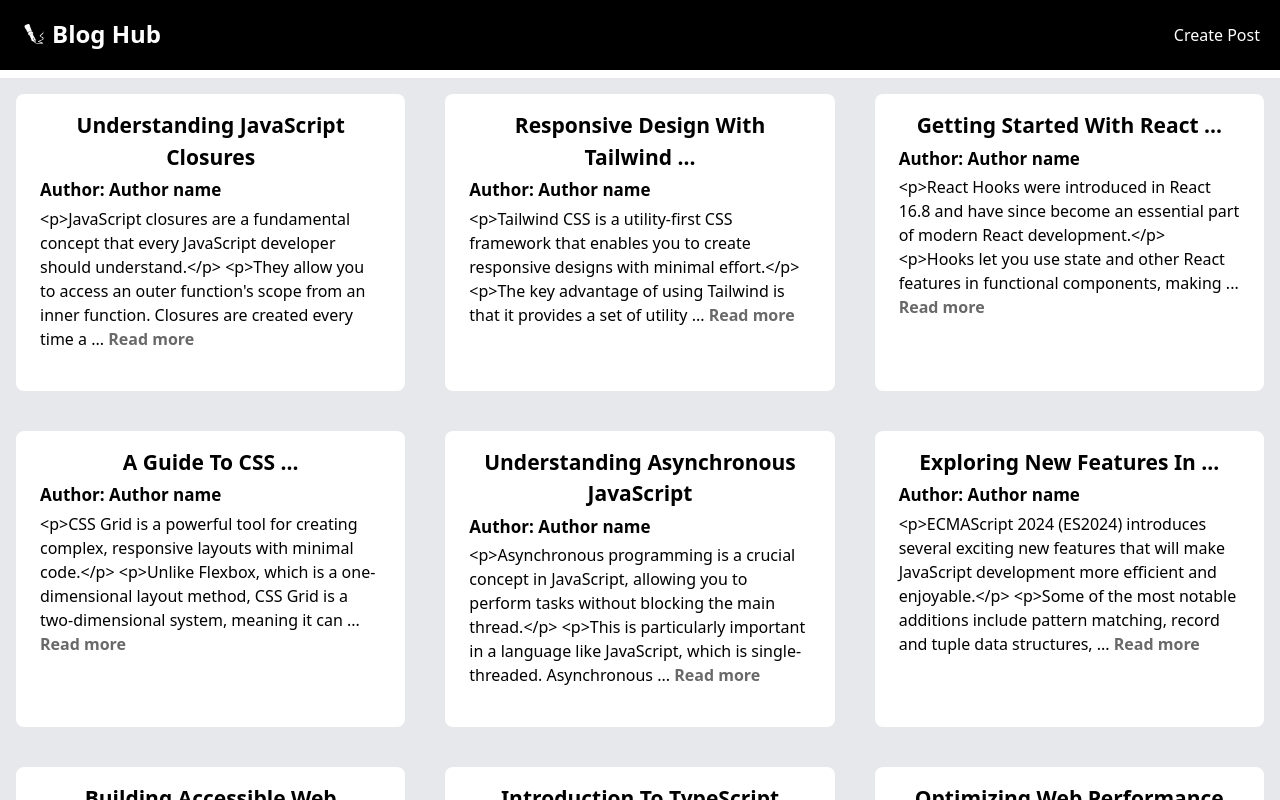
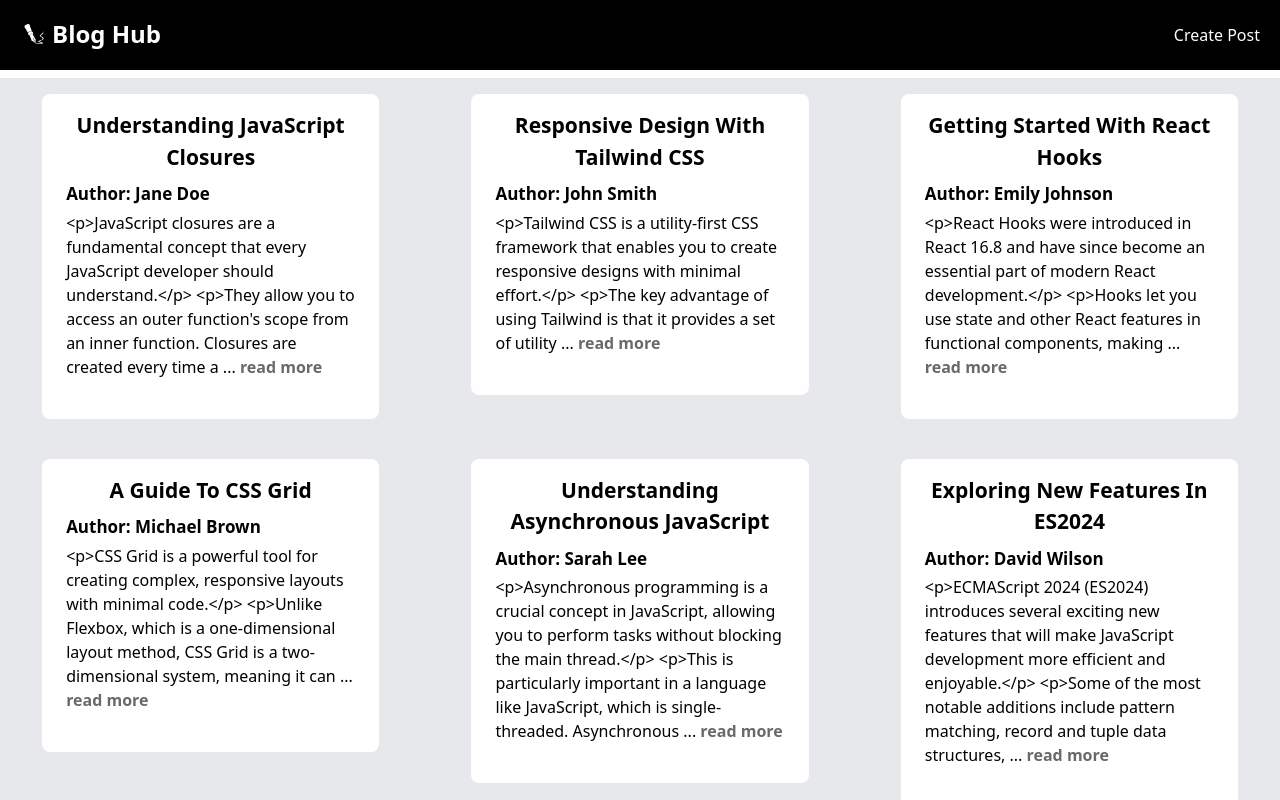
Before and after one commit to RanaMohamad21/Blog-Hub, a React (Vite) app: page / in a window 1280 px wide. Shown: the top 800 px of the page. Built offline with nearby package versions, Linux system fonts and the light colour scheme.

Commit message:
Finished the posts card.

```diff
--- a/src/Components/postsCard.jsx
+++ b/src/Components/postsCard.jsx
@@ -1,28 +1,45 @@
-import PropTypes from 'prop-types';
+import PropTypes from "prop-types";
+import { Link } from "react-router-dom";
 
-function PostsCard({post}) {
-    const {title, body } = post;
+function PostsCard({ post }) {
+  const { title, body, author, id } = post;
+  let words = [];
+  function trancateText(text, limit) {
+    words = text.split(" ");
+    return (
+      words.slice(0, limit).join(" ") + (words.length > limit ? " ..." : "")
+    );
+  }
 
-    function trancateText(text,limit){
-        const words =  text.split(' ');
-        return words.slice(0,limit).join(' ')+ (words.length>limit?' ...':'');
-    }
-
-    return (
-        <div className=' w-90  flex-col justify-center bg-white text-black m-4 py-4 px-6 rounded-lg pb-10'>
-
-           <p className=' text-center text-[21px] font-bold capitalize ' title={title}>{trancateText(title,4)}</p>
-            <p className=' font-semibold my-1 text-[17px]'>Author: {"Author name"}</p>
-            <p className=' text-[16px]'>{trancateText(body,30)} <span className=' text-darkGray font-semibold hover:cursor-pointer hover:border-b-2 hover:border-darkGray'>Read more</span></p>
-
-
-
-        </div>
-    )
+  return (
+    <Link to={`/viewpost/${id}`} state={{post}}>
+      <div className="sm:w-[80%] mx-auto md:w-90  flex-col justify-center bg-white text-black m-4 py-4 px-6 rounded-lg pb-10">
+        <p
+          className=" text-center text-[21px] font-bold capitalize mb-2"
+          title={title}
+        >
+          {title}
+        </p>
+        <p className=" font-semibold my-1 text-[17px]">Author: {author}</p>
+        {/* <p className=' font-semibold my-1 text-[17px]'> {date}</p> */}
+        <p className=" text-[16px]">
+          {trancateText(body, 30)}{" "}
+          {words.length > 10 && (
+            <span
+              title={"Click to view full post"}
+              className=" text-darkGray font-semibold hover:cursor-pointer hover:border-b-2 hover:border-darkGray"
+            >
+              read more
+            </span>
+          )}
+        </p>
+      </div>
+    </Link>
+  );
 }
 
 PostsCard.propTypes = {
-    post: PropTypes.object
+  post: PropTypes.object,
 };
 
 export default PostsCard;
```
